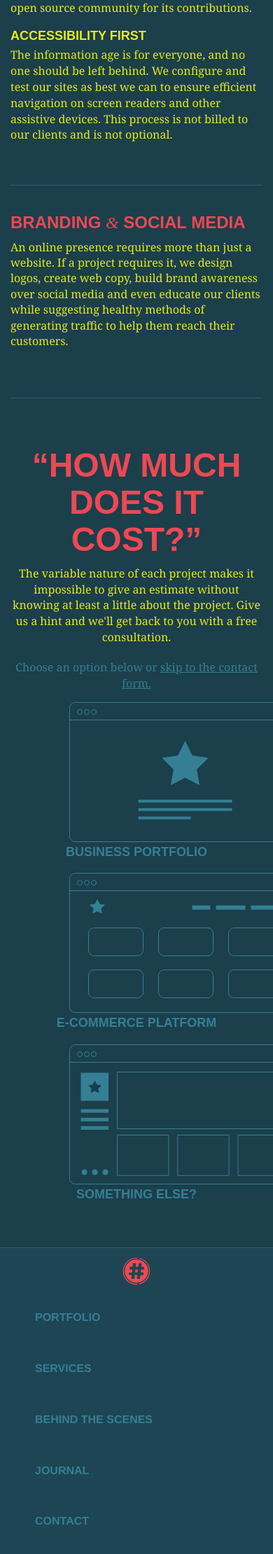
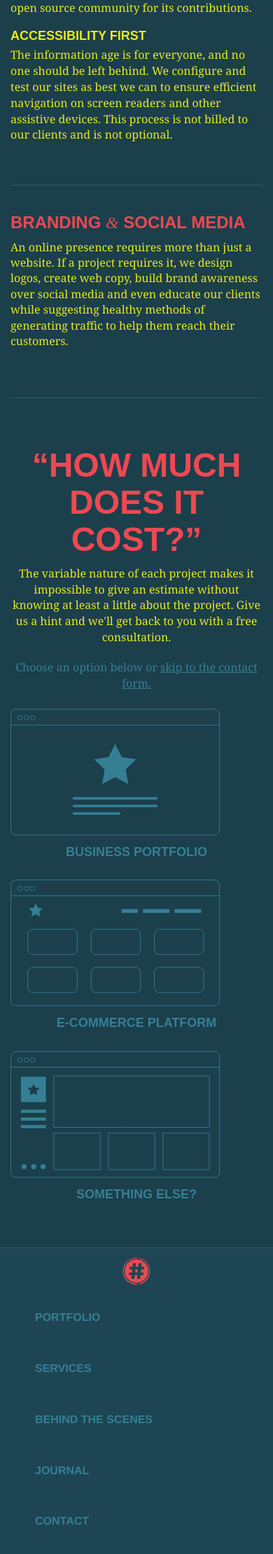
Before and after one commit to HashCookies/hashcookies.github.io, a Jekyll site: the page built from services.html, in a window 390 px wide. Shown: the part 877-3097 px from the top of the page at 70% size. Built offline with Jekyll 4.4.1, drawn with Linux system fonts in a browser that asks for light colours; nearby versions of some CDN libraries; comment, search, counter and statistics services are not loaded.

Commit message:
Responsive fixes

```diff
--- a/_sass/_style.scss
+++ b/_sass/_style.scss
@@ -516,7 +516,7 @@ body.light-bg {
 				width: 200px;
 			}
 			@media (max-width: $screen-xs-max) {
-				width: 500px;
+				width: 300px;
 			}
 			&:hover {
 				opacity: 0.6;
```
